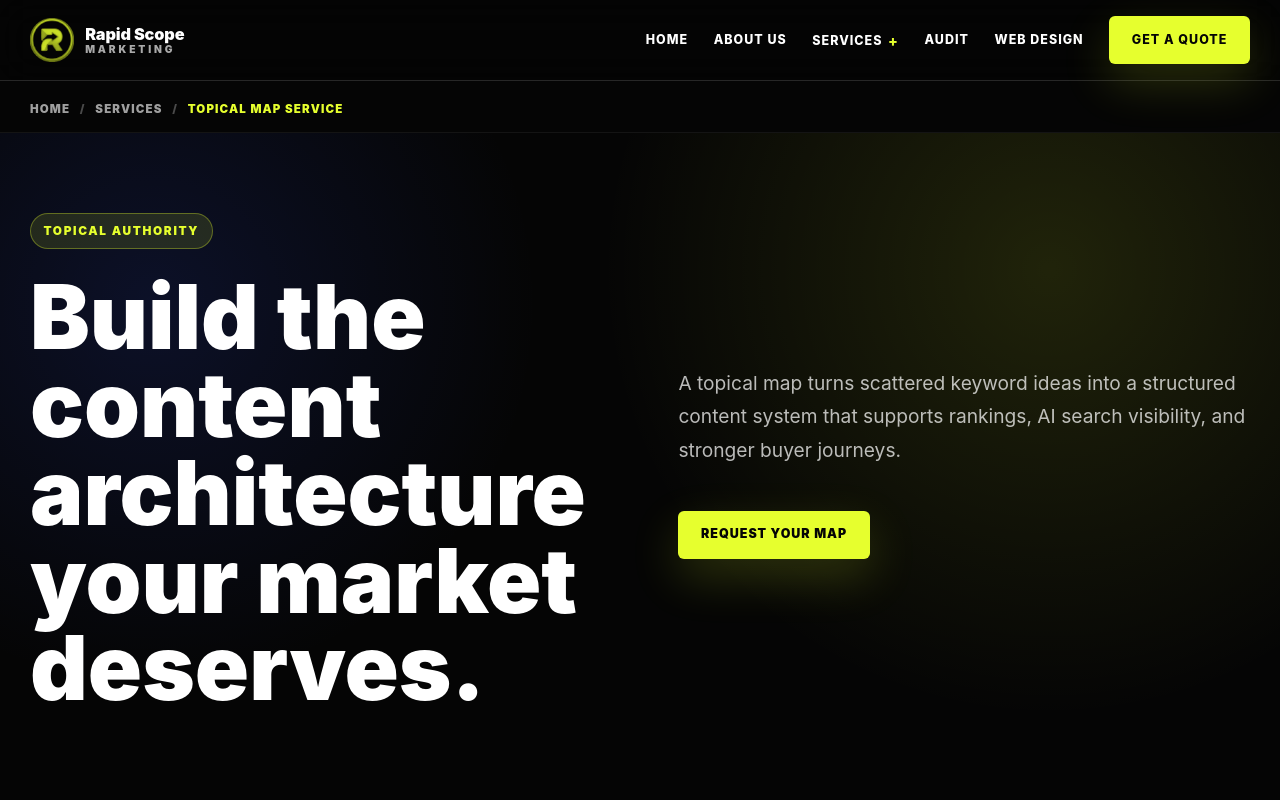
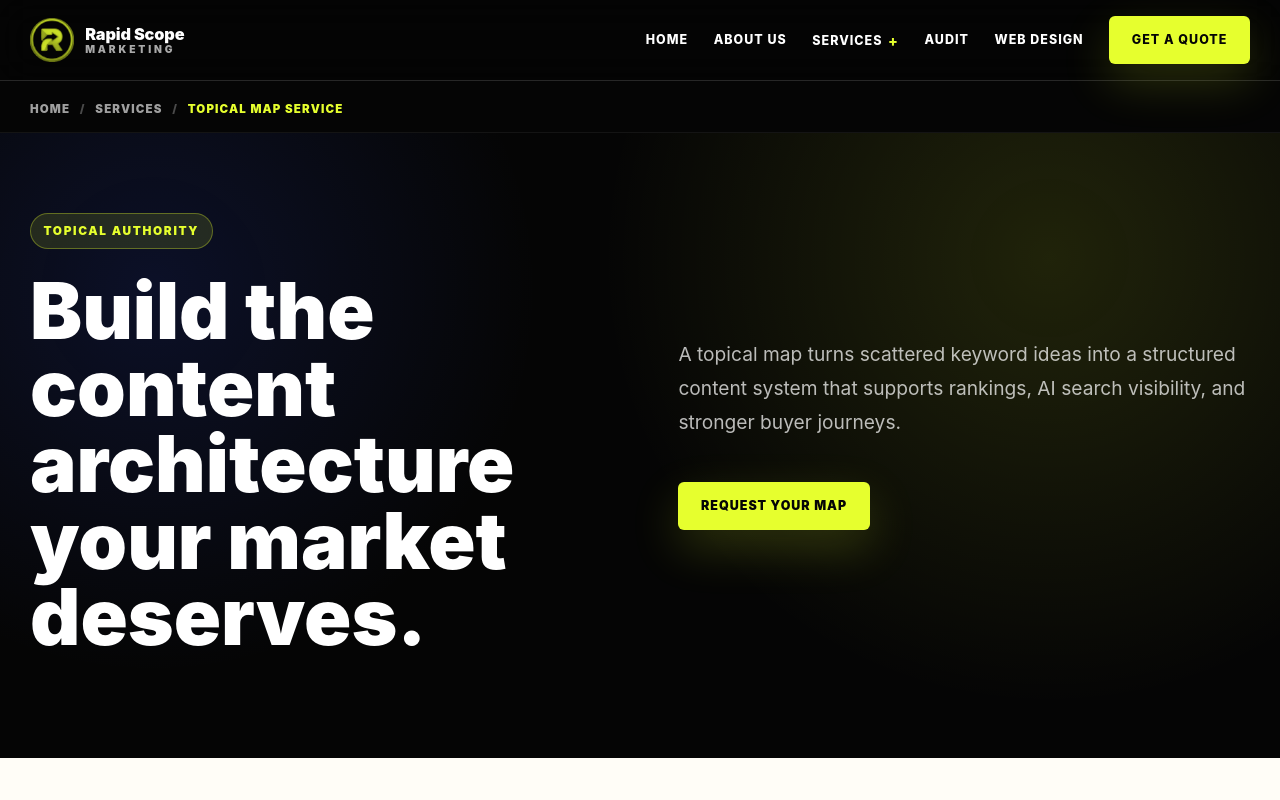
Before and after one commit to Billjeff/my-website, a Next.js app: page /topical-map in a window 1280 px wide. Shown: the top 800 px of the page. Built offline with nearby package versions, Linux system fonts and the light colour scheme.

Commit message:
Fix page hero heading overlap

```diff
--- a/styles/globals.css
+++ b/styles/globals.css
@@ -1498,10 +1498,15 @@ blockquote p {
   align-items: center;
 }
 
+.page-hero__grid > * {
+  min-width: 0;
+}
+
 .page-hero h1 {
-  max-width: 10ch;
+  max-width: min(10ch, 100%);
   margin-bottom: 0;
-  font-size: clamp(3rem, 7vw, 7rem);
+  overflow-wrap: anywhere;
+  font-size: clamp(3rem, 6.1vw, 6.4rem);
 }
 
 .page-hero__copy {
```
